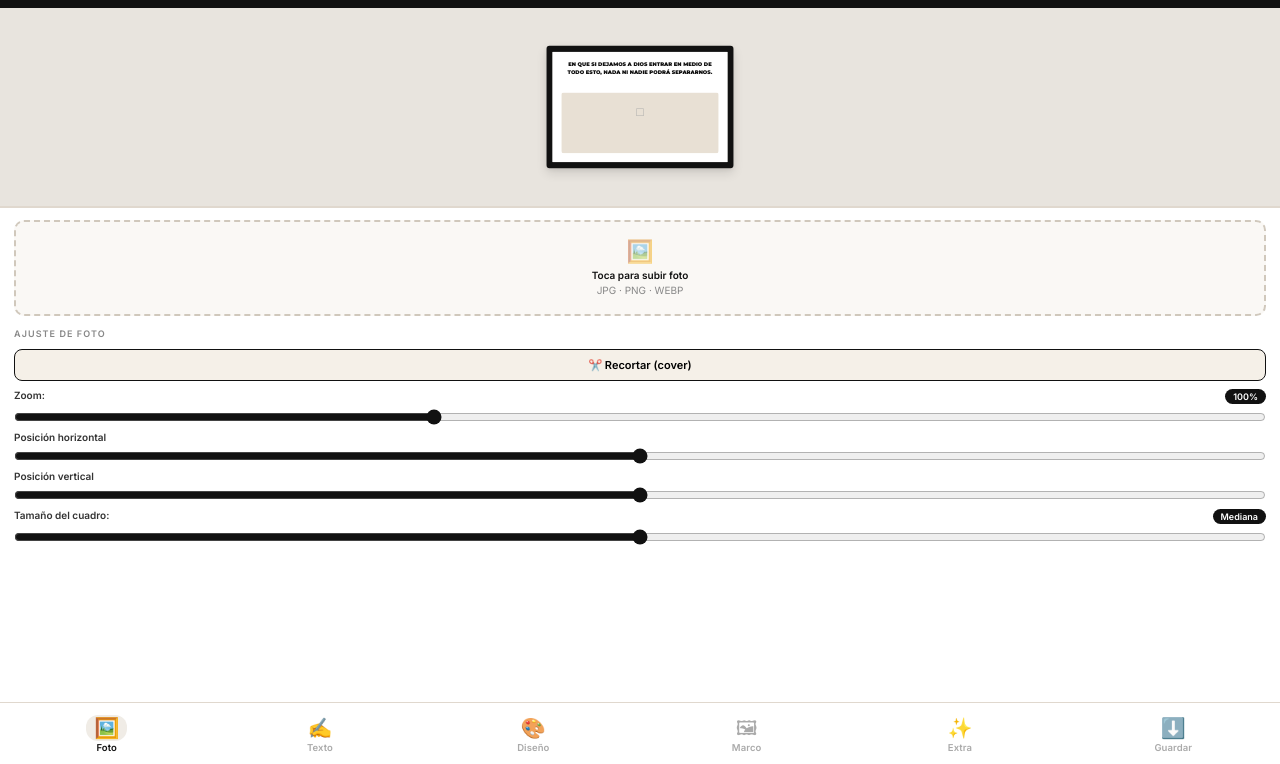
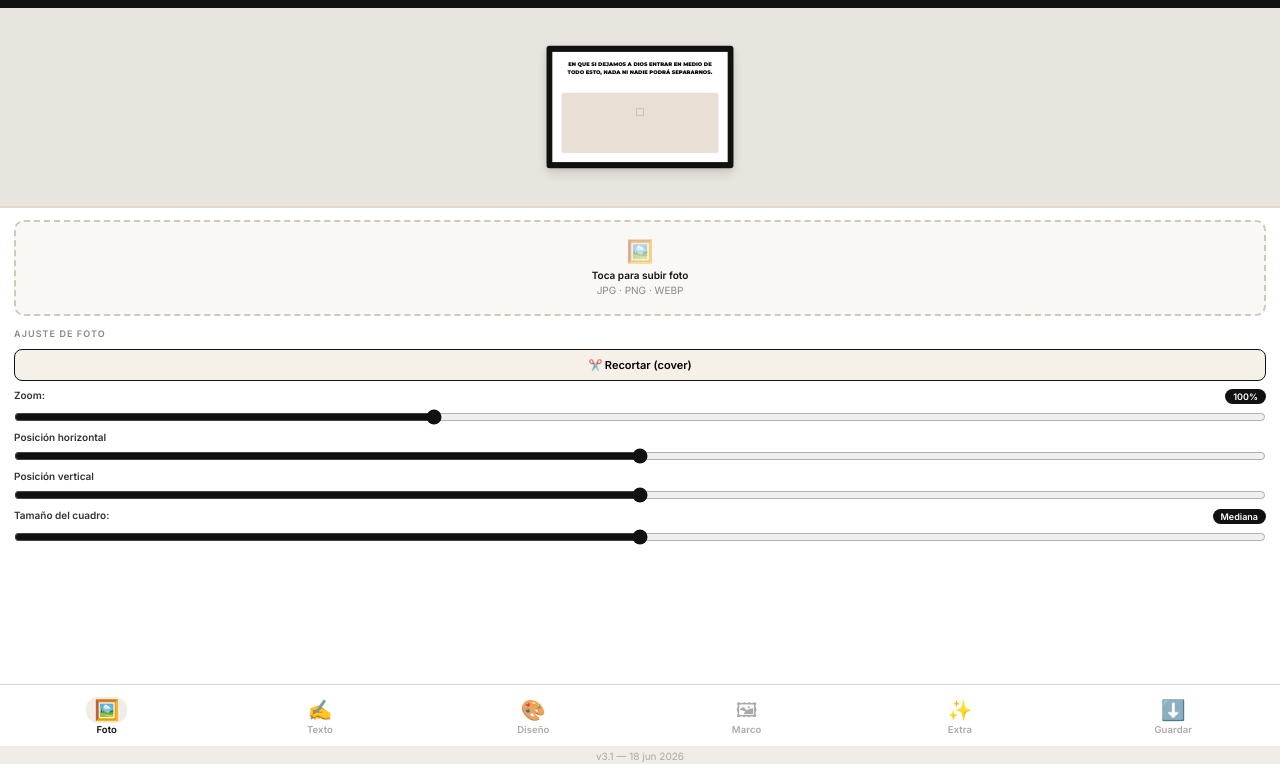
Before and after one commit to francisdominguez/generador-de-targetas, a plain HTML site: page index.html in a window 1280 px wide. Shown: the part 36-800 px from the top of the page. Drawn offline with nearby package versions, Linux system fonts and the light colour scheme.

Commit message:
Add files via upload

```diff
--- a/index.html
+++ b/index.html
@@ -237,6 +237,7 @@
   </button>
 </nav>
 
+<div style="text-align:center;font-size:10px;color:#aaa;padding:4px 0 2px;">v3.1 — 18 jun 2026</div>
 <script src="app.js"></script>
 <script src="https://cdnjs.cloudflare.com/ajax/libs/html2canvas/1.4.1/html2canvas.min.js"></script>
 </body>
```
